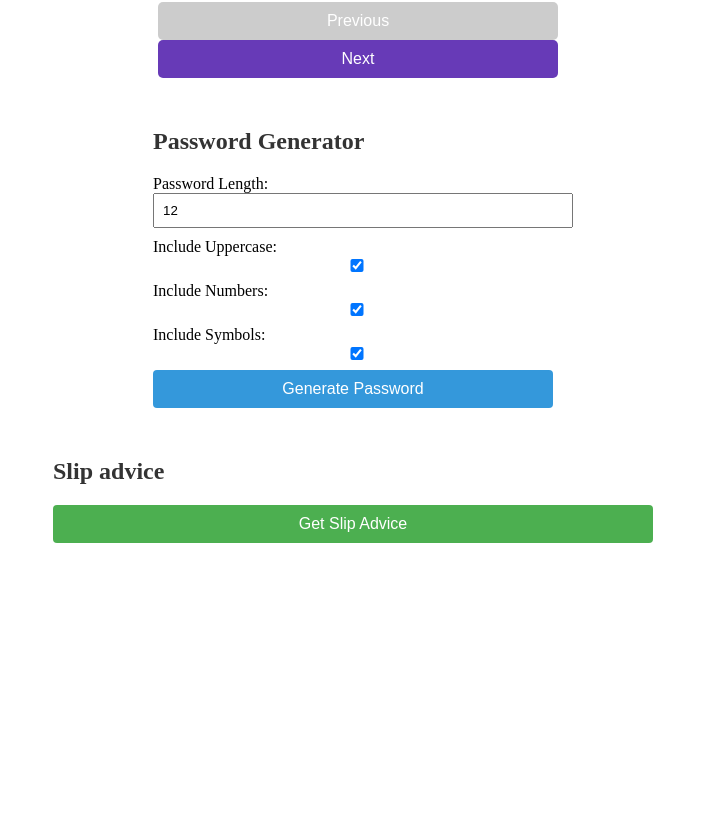
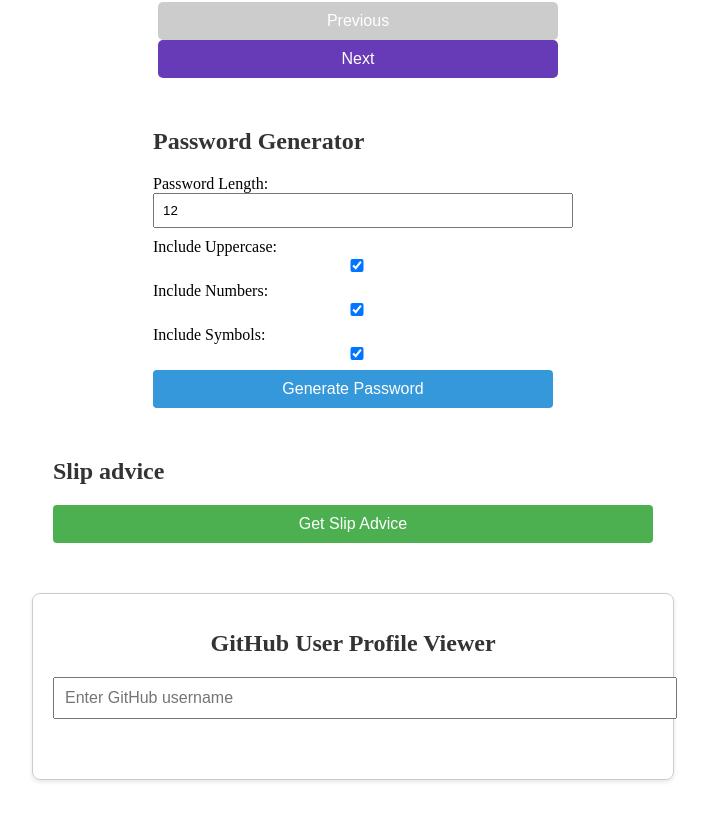
Before and after one commit to Waydj/vue3, a Vue app: page / in a window 1280 px wide. Shown: the part 1728-2548 px from the top of the page, without its empty margins (287-995 px from the left). Before the commit the page ends 2321 px from the top, so only its background shows below. Built offline with nearby package versions, Linux system fonts and the light colour scheme.

Commit message:
github users

```diff
--- a/src/App.vue
+++ b/src/App.vue
@@ -7,6 +7,7 @@ import ProgressSteps from "./components/ProgressSteps.vue";
 import RandomGenerator from "./components/RandomGenerator.vue";
 import ToDoList from "./components/ToDoList.vue";
 import SlipAdvice from "./components/SlipAdvice.vue";
+import GitUsers from "./components/GitUsers.vue";
 </script>
 
 <template>
@@ -18,4 +19,5 @@ import SlipAdvice from "./components/SlipAdvice.vue";
   <ProgressSteps />
   <PasswordGenerator />
   <SlipAdvice />
+  <GitUsers />
 </template>
--- /dev/null
+++ b/src/components/GitUsers.vue
@@ -0,0 +1,115 @@
+<script setup>
+import { ref } from "vue";
+
+const username = ref("");
+const userProfile = ref(null);
+const error = ref(null);
+
+const getUserProfile = async () => {
+  try {
+    const response = await fetch(
+      `https://api.github.com/users/${username.value}`
+    );
+    const data = await response.json();
+
+    if (response.ok) {
+      userProfile.value = data;
+      error.value = null;
+    } else {
+      userProfile.value = null;
+      error.value = `Error: ${data.message}`;
+    }
+  } catch (err) {
+    console.error("Error fetching data:", err);
+    error.value = "An error occurred while fetching data.";
+  }
+};
+</script>
+
+<template>
+  <div class="github-profile-viewer">
+    <h1 class="app-title">GitHub User Profile Viewer</h1>
+
+    <div class="input-container">
+      <input
+        v-model="username"
+        placeholder="Enter GitHub username"
+        @input="getUserProfile"
+      />
+    </div>
+
+    <div v-if="userProfile" class="user-profile">
+      <img :src="userProfile.avatar_url" :alt="userProfile.login" />
+
+      <div class="user-details">
+        <p><strong>Name:</strong> {{ userProfile.login }}</p>
+        <p><strong>Location:</strong> {{ userProfile.location }}</p>
+        <p><strong>Followers:</strong> {{ userProfile.followers }}</p>
+        <p><strong>Following:</strong> {{ userProfile.following }}</p>
+        <p><strong>Public Repos:</strong> {{ userProfile.public_repos }}</p>
+      </div>
+    </div>
+
+    <div v-if="error" class="error-message">
+      <p>{{ error }}</p>
+    </div>
+  </div>
+</template>
+
+<style scoped>
+.github-profile-viewer {
+  max-width: 600px;
+  margin: 50px auto;
+  padding: 20px;
+  text-align: center;
+  border: 1px solid #ccc;
+  border-radius: 8px;
+  box-shadow: 0 2px 4px rgba(0, 0, 0, 0.1);
+}
+
+.app-title {
+  font-size: 24px;
+  margin-bottom: 20px;
+  color: #333;
+}
+
+.input-container {
+  margin-bottom: 20px;
+}
+
+input {
+  width: 100%;
+  padding: 10px;
+  font-size: 16px;
+}
+
+.user-profile {
+  margin-top: 20px;
+}
+
+h2 {
+  font-size: 20px;
+  margin-bottom: 10px;
+  color: #333;
+}
+
+img {
+  width: 150px;
+  border-radius: 50%;
+  margin-bottom: 20px;
+}
+
+.user-details {
+  text-align: left;
+}
+
+p {
+  font-size: 16px;
+  margin-bottom: 10px;
+}
+
+.error-message {
+  color: #e74c3c;
+  margin-top: 20px;
+}
+</style>
```
